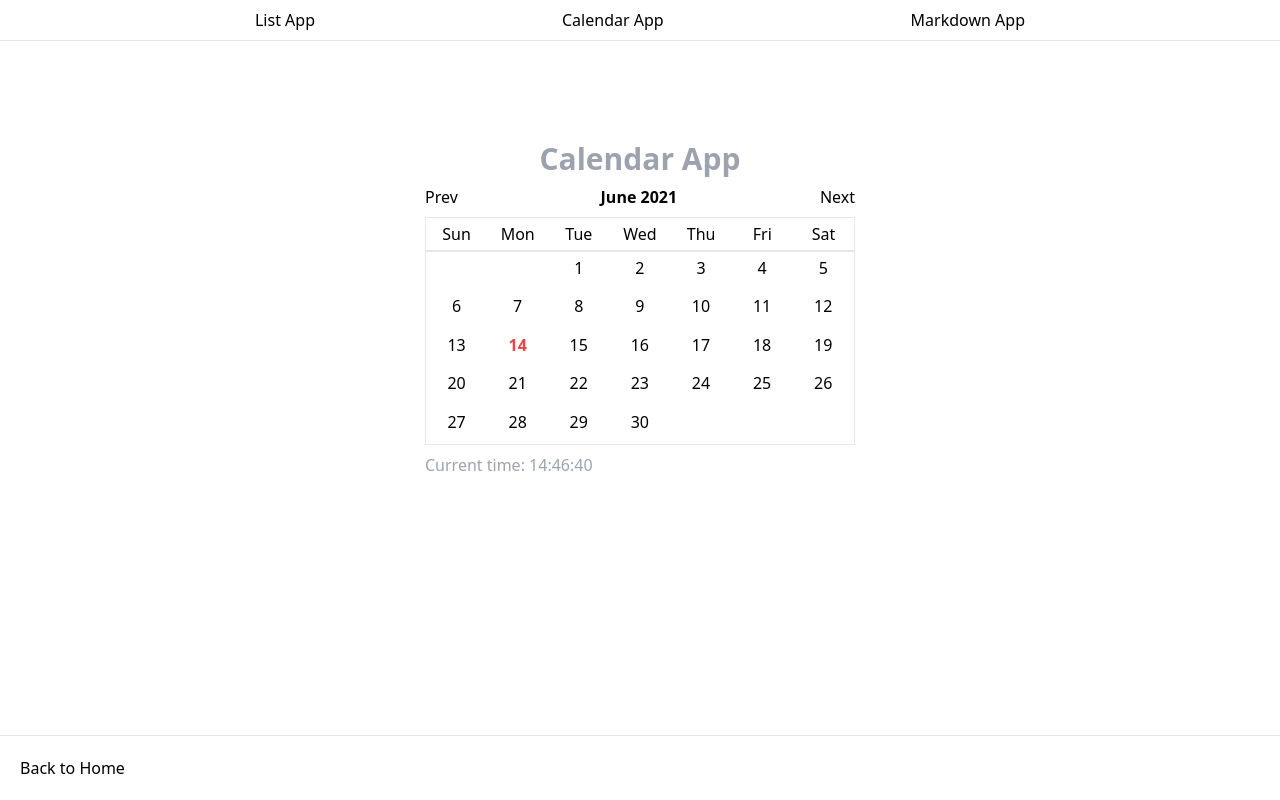
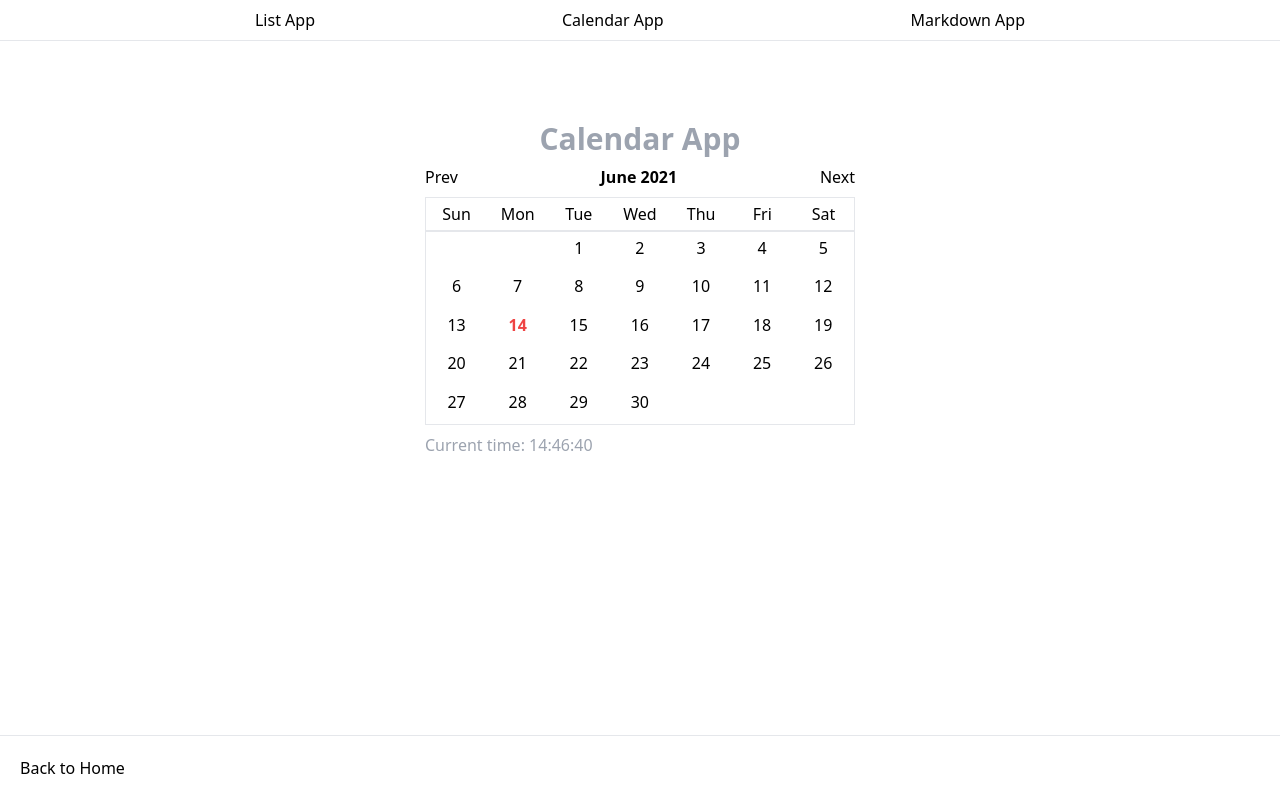
Before and after one commit to maplepancakes/vue-3-project-showcase, a Vue app: page /calendarApp in a window 1280 px wide. Built offline with nearby package versions, Linux system fonts and the light colour scheme.

Commit message:
Minor modifications

```diff
--- a/src/pages/CalendarApp.vue
+++ b/src/pages/CalendarApp.vue
@@ -1,7 +1,7 @@
 <template>
     <div class="w-full flex mt-10">
         <div class="m-auto p-10">
-            <h1 class="text-3xl text-center font-bold text-gray-400 mt-5 mb-2">Calendar App</h1>
+            <h1 class="text-3xl text-center font-bold text-gray-400 mb-2">Calendar App</h1>
             <div class="flex mb-2 justify-between">
                 <button @click="previousMonth">Prev</button>
                 <h3 class="font-bold">{{ getMonthName() }} {{ year }}</h3>
```
